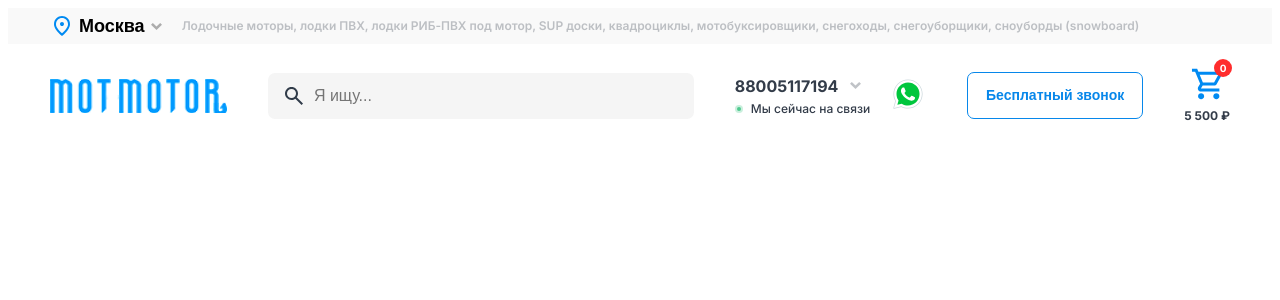
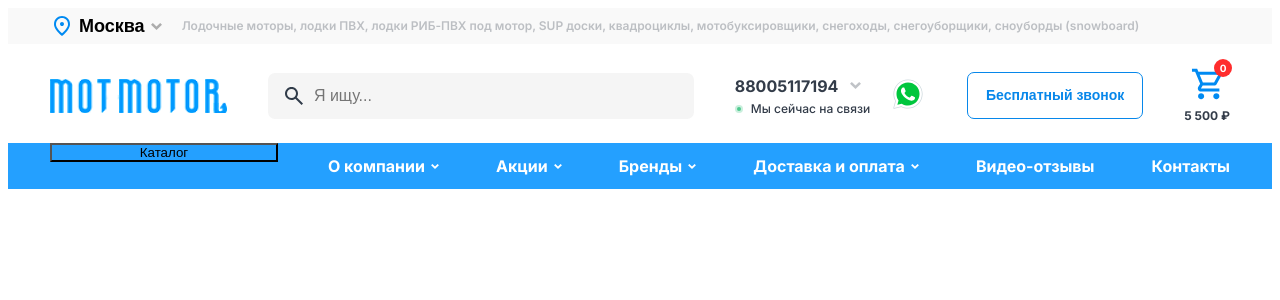
Before and after one commit to globaldrive/mot-motor-react, a Next.js app: page / in a window 1280 px wide. Shown: the top 300 px of the page. Built offline with nearby package versions, Linux system fonts and the light colour scheme.

Commit message:
feat: add navigationList

```diff
--- a/src/app/_assets/styles/variables/index.scss
+++ b/src/app/_assets/styles/variables/index.scss
@@ -1,5 +1,6 @@
 //colors
 $mainColor: #0787EA;
+$skyColor: #24A0FF;
 $primaryText: #333C49;
 $green: #4FC98E;
 $secondaryGreen: #4FC98E4D;
--- a/src/app/_components/Basket/basket.module.scss
+++ b/src/app/_components/Basket/basket.module.scss
@@ -7,6 +7,9 @@
   align-items: center;
   gap: 9px;
   user-select: none;
+  @media(max-width: $mediaMobile) {
+    margin-right: 12px;
+  }
 }
 
 .basketImageWrapper {
@@ -37,4 +40,8 @@
   font-weight: 700;
   line-height: 1.4rem;
   white-space: nowrap;
+  @media(max-width: $mediaMobile) {
+    font-size: 1rem;
+    line-height: 1.2rem;
+  }
 }
--- /dev/null
+++ b/src/app/_components/Header/Navigation/index.tsx
@@ -0,0 +1,35 @@
+import classNames from "classnames";
+import Link from "next/link";
+
+import styles from "./navigation.module.scss";
+import Button from "@/_components/Button";
+import ArrowIcon from "@/_components/Icons/Arrow";
+import navigationData from "@/_data/navigation/navigation.json";
+
+const Navigation = () => {
+  return (
+    <div className={styles.root}>
+      <div className={classNames(styles.wrapper, "container")}>
+        <div className={styles.catalogBtnWrapper}>
+          <Button>Каталог</Button>
+        </div>
+        <nav className={styles.navigation}>
+          <ul className={styles.navList}>
+            {navigationData.map(item => {
+              return (
+                <li key={item.id}>
+                  <Link className={styles.itemLink} href={item.route}>
+                    <span>{item.title}</span>
+                    {item.content.length > 0 && <ArrowIcon secondary />}
+                  </Link>
+                </li>
+              );
+            })}
+          </ul>
+        </nav>
+      </div>
+    </div>
+  );
+};
+
+export default Navigation;
--- /dev/null
+++ b/src/app/_components/Header/Navigation/navigation.module.scss
@@ -0,0 +1,35 @@
+@import '@/_assets/styles/variables';
+
+.root {
+  background-color: $skyColor;
+  color: $light;
+}
+
+.catalogBtnWrapper {
+  min-width: 228px;
+  min-height: 46px;
+}
+
+.wrapper {
+  display: flex;
+  gap: 50px;
+  align-items: center;
+}
+
+.navigation {
+  width: 100%;
+}
+
+.navList {
+  display: flex;
+  justify-content: space-between;
+  font-weight: 700;
+  line-height: 1.9rem;
+}
+
+.itemLink {
+  display: flex;
+  gap: 6px;
+  align-items: center;
+  user-select: none;
+}
--- a/src/app/_components/Header/UserInteraction/userInteraction.module.scss
+++ b/src/app/_components/Header/UserInteraction/userInteraction.module.scss
@@ -5,7 +5,10 @@
   justify-content: space-between;
   align-items: center;
   gap: 15px;
+  margin-bottom: 20px;
   @media(max-width: $mediaMobile) {
+    gap: 8px;
+    margin-bottom: 12px;
     padding-top: 16px;
     justify-content: initial;
   }
--- a/src/app/_components/Header/index.tsx
+++ b/src/app/_components/Header/index.tsx
@@ -2,6 +2,7 @@ import classNames from "classnames";
 
 import styles from "./header.module.scss";
 import CityPicker from "@/_components/CityPicker";
+import Navigation from "@/_components/Header/Navigation";
 import UserInteraction from "@/_components/Header/UserInteraction";
 
 const Header = () => {
@@ -18,6 +19,7 @@ const Header = () => {
         </div>
       </div>
       <UserInteraction />
+      <Navigation />
     </header>
   );
 };
--- a/src/app/_components/Icons/Arrow/Arrow.interface.ts
+++ b/src/app/_components/Icons/Arrow/Arrow.interface.ts
@@ -1,4 +1,5 @@
 interface ArrowIconProps {
   main?: boolean;
+  secondary?: boolean;
   flip?: boolean;
 }
--- a/src/app/_components/Icons/Arrow/arrow.module.scss
+++ b/src/app/_components/Icons/Arrow/arrow.module.scss
@@ -11,4 +11,9 @@
     height: .7rem;
     opacity: .3;
   }
+  &.secondary {
+    width: .8rem;
+    height: .5rem;
+    color: $light;
+  }
 }
--- a/src/app/_components/Icons/Arrow/index.tsx
+++ b/src/app/_components/Icons/Arrow/index.tsx
@@ -2,10 +2,11 @@ import classNames from "classnames";
 
 import styles from "./arrow.module.scss";
 
-const ArrowIcon = ({ flip, main }: ArrowIconProps) => {
+const ArrowIcon = ({ flip, main, secondary }: ArrowIconProps) => {
   const svgClassname = classNames(styles.svg, {
     [styles.flip]: flip,
     [styles.main]: main,
+    [styles.secondary]: secondary,
   });
 
   return (
--- a/src/app/_components/Search/index.tsx
+++ b/src/app/_components/Search/index.tsx
@@ -9,7 +9,6 @@ import SearchProps from "@/_components/Search/Search.interface";
 
 const Search = ({ onClickSearchBtn, searchClassname }: SearchProps) => {
   const [searchValue, setSearchValue] = useState("");
-  console.log(searchClassname);
   return (
     <div
       className={classNames(styles.root, searchClassname && searchClassname)}
--- /dev/null
+++ b/src/app/_data/navigation/navigation.json
@@ -0,0 +1,82 @@
+[
+  {
+    "id": 1,
+    "title": "О компании",
+    "route": "#",
+    "content": [
+      {
+        "id": 10,
+        "title": "ремонт лодочных моторов",
+        "route": "remont"
+      }
+    ]
+  },
+  {
+    "id": 2,
+    "title": "Акции",
+    "route": "akcii",
+    "content": [
+      {
+        "id": 20,
+        "title": "Взять технику в рассрочку",
+        "route": "credit"
+      },
+      {
+        "id": 21,
+        "title": "Взять технику в кредит",
+        "route": "vzjat-tehniku-v-kredit"
+      }
+    ]
+  },
+  {
+    "id": 3,
+    "title": "Бренды",
+    "route": "brands",
+    "content": [
+      {
+        "id": 30,
+        "title": "снегоходы",
+        "svg": "",
+        "route": "credit",
+        "content": [
+          "C moto",
+          "ABM"
+        ]
+      }
+    ]
+  },
+  {
+    "id": 4,
+    "title": "Доставка и оплата",
+    "route": "delivery",
+    "content": [
+      {
+        "id": 40,
+        "title": "Реквизиты компании",
+        "route": "rekvizity-kompanii"
+      },
+      {
+        "id": 41,
+        "title": "Возврат товара и денег",
+        "route": "vozvrat-tovara-i-deneg"
+      },
+      {
+        "id": 42,
+        "title": "Защита персональных данных",
+        "route": "zashhita-personalnyh-dannyh"
+      }
+    ]
+  },
+  {
+    "id": 5,
+    "title": "Видео-отзывы",
+    "route": "customer-reviews",
+    "content": []
+  },
+  {
+    "id": 6,
+    "title": "Контакты",
+    "route": "contacts",
+    "content": []
+  }
+]
```
